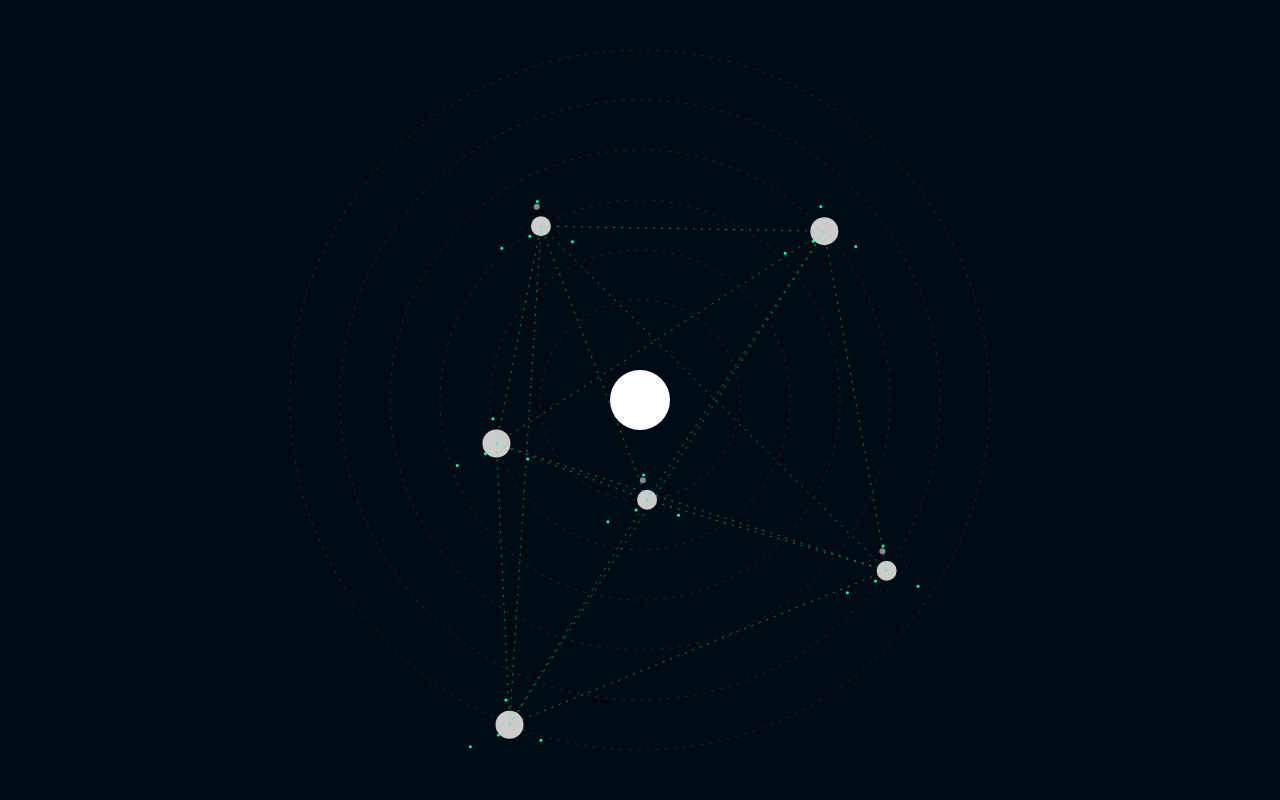
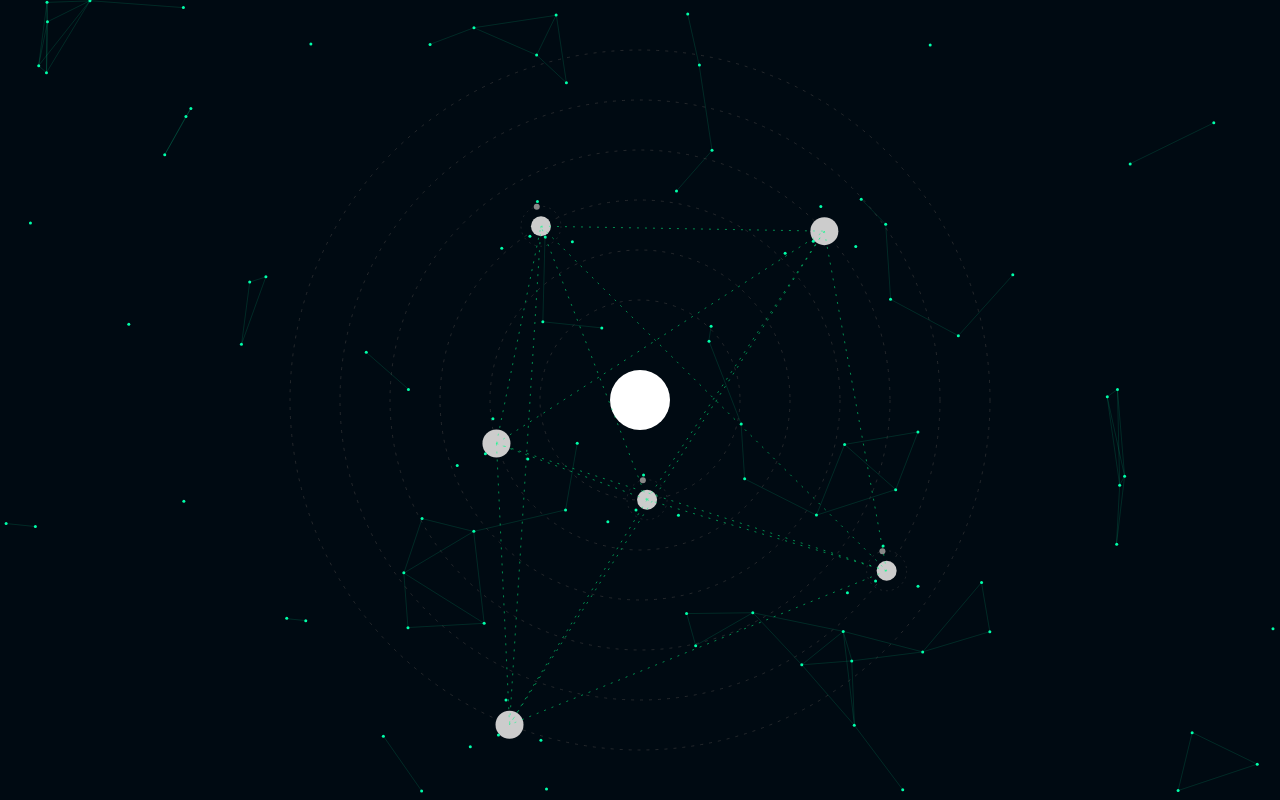
Before and after one commit to tayronesgalvao/medeirosgalvao, a website: page mgc-ecossistema-v2.html in a window 1280 px wide. Drawn offline with Linux system fonts and the light colour scheme.

Commit message:
Update mgc-ecossistema-v2.html

```diff
--- a/mgc-ecossistema-v2.html
+++ b/mgc-ecossistema-v2.html
@@ -2,7 +2,7 @@
 <html lang="pt-BR">
 <head>
   <meta charset="UTF-8" />
-  <title>Ecossistema Orbital MGC Futurista</title>
+  <title>Ecossistema Orbital com Partículas</title>
   <style>
     body {
       margin: 0;
@@ -11,6 +11,9 @@
       overflow: hidden;
     }
     canvas {
+      position: absolute;
+      top: 0;
+      left: 0;
       display: block;
     }
   </style>
@@ -28,6 +31,8 @@
     const centerY = height / 2;
 
     const orbits = [100, 150, 200, 250, 300, 350];
+    const particles = [];
+
     const planets = orbits.map((radius, index) => ({
       angle: index * (Math.PI / 3),
       speed: 0.005 + index * 0.001,
@@ -41,6 +46,15 @@
         speed: 0.008 + i * 0.002
       }))
     }));
+
+    for (let i = 0; i < 80; i++) {
+      particles.push({
+        x: Math.random() * width,
+        y: Math.random() * height,
+        vx: (Math.random() - 0.5) * 0.5,
+        vy: (Math.random() - 0.5) * 0.5
+      });
+    }
 
     function drawOrbit(radius) {
       ctx.beginPath();
@@ -64,13 +78,21 @@
       planet.x = x;
       planet.y = y;
 
-      // planeta
-      ctx.beginPath();
-      ctx.arc(x, y, planet.hover ? planet.size + 4 : planet.size, 0, 2 * Math.PI);
-      ctx.fillStyle = planet.hover ? "#00ffcc" : "#ccc";
-      ctx.fill();
+      if (planet.hover) {
+        ctx.beginPath();
+        ctx.setLineDash([2, 3]);
+        ctx.lineWidth = 1;
+        ctx.strokeStyle = "#00ffcc";
+        ctx.arc(x, y, planet.size * 3, 0, 2 * Math.PI);
+        ctx.stroke();
+      } else {
+        ctx.beginPath();
+        ctx.setLineDash([]);
+        ctx.arc(x, y, planet.size, 0, 2 * Math.PI);
+        ctx.fillStyle = "#ccc";
+        ctx.fill();
+      }
 
-      // luas
       planet.moons.forEach(moon => {
         drawMoonOrbit(x, y, moon);
         const mx = x + moon.distance * Math.cos(moon.angle);
@@ -82,7 +104,6 @@
         moon.angle += moon.speed;
       });
 
-      // pontos flutuantes como "dados"
       planet.dataNodes.forEach(node => {
         const dx = x + node.distance * Math.cos(node.angle);
         const dy = y + node.distance * Math.sin(node.angle);
@@ -91,6 +112,36 @@
         ctx.fillStyle = "#00ffaa";
         ctx.fill();
         node.angle += node.speed;
+      });
+    }
+
+    function drawParticles() {
+      ctx.setLineDash([]);
+      particles.forEach((p, i) => {
+        p.x += p.vx;
+        p.y += p.vy;
+
+        if (p.x < 0 || p.x > width) p.vx *= -1;
+        if (p.y < 0 || p.y > height) p.vy *= -1;
+
+        ctx.beginPath();
+        ctx.arc(p.x, p.y, 1.5, 0, 2 * Math.PI);
+        ctx.fillStyle = "#00ffaa";
+        ctx.fill();
+
+        for (let j = i + 1; j < particles.length; j++) {
+          const q = particles[j];
+          const dx = p.x - q.x;
+          const dy = p.y - q.y;
+          const dist = dx * dx + dy * dy;
+          if (dist < 10000) {
+            ctx.beginPath();
+            ctx.moveTo(p.x, p.y);
+            ctx.lineTo(q.x, q.y);
+            ctx.strokeStyle = "#00ffaa22";
+            ctx.stroke();
+          }
+        }
       });
     }
 
@@ -111,13 +162,13 @@
     function draw() {
       ctx.clearRect(0, 0, width, height);
 
-      // centro maior
+      drawParticles();
+
       ctx.beginPath();
       ctx.arc(centerX, centerY, 30, 0, 2 * Math.PI);
       ctx.fillStyle = "#ffffff";
       ctx.fill();
 
-      // órbitas e planetas
       orbits.forEach(drawOrbit);
       planets.forEach(planet => {
         drawPlanet(planet);
```
